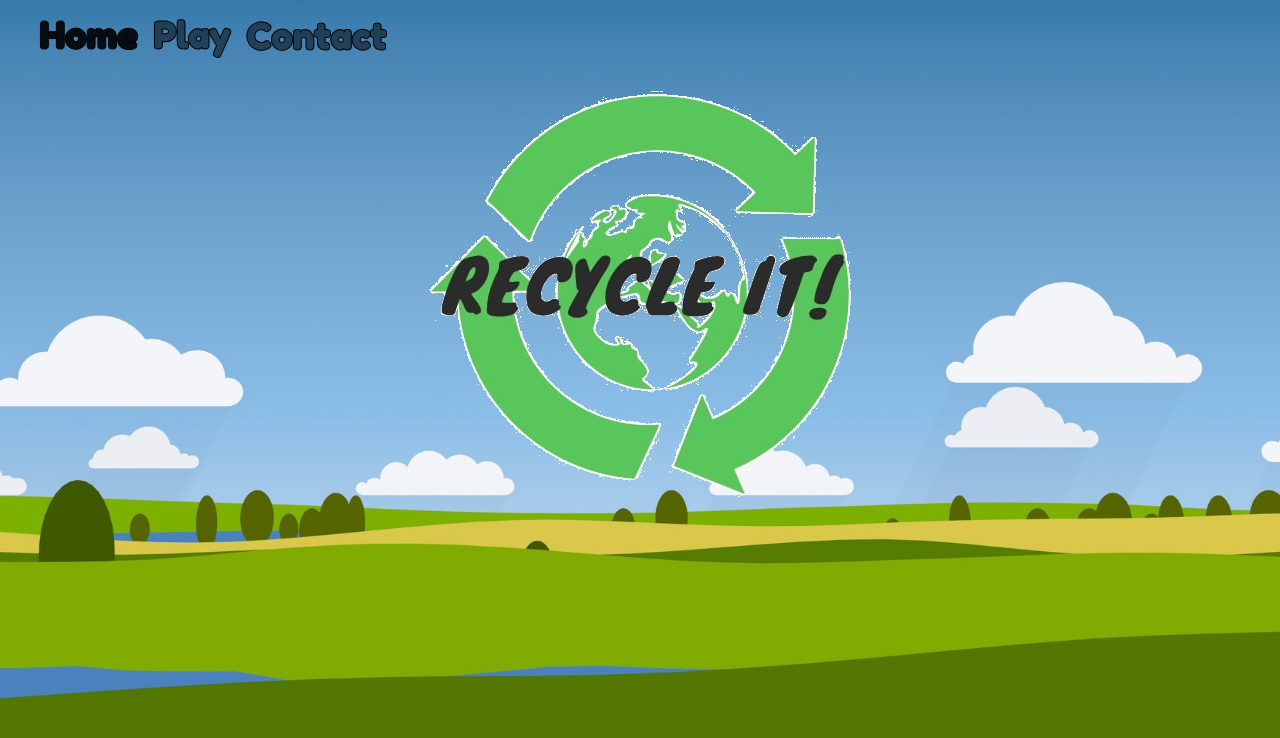
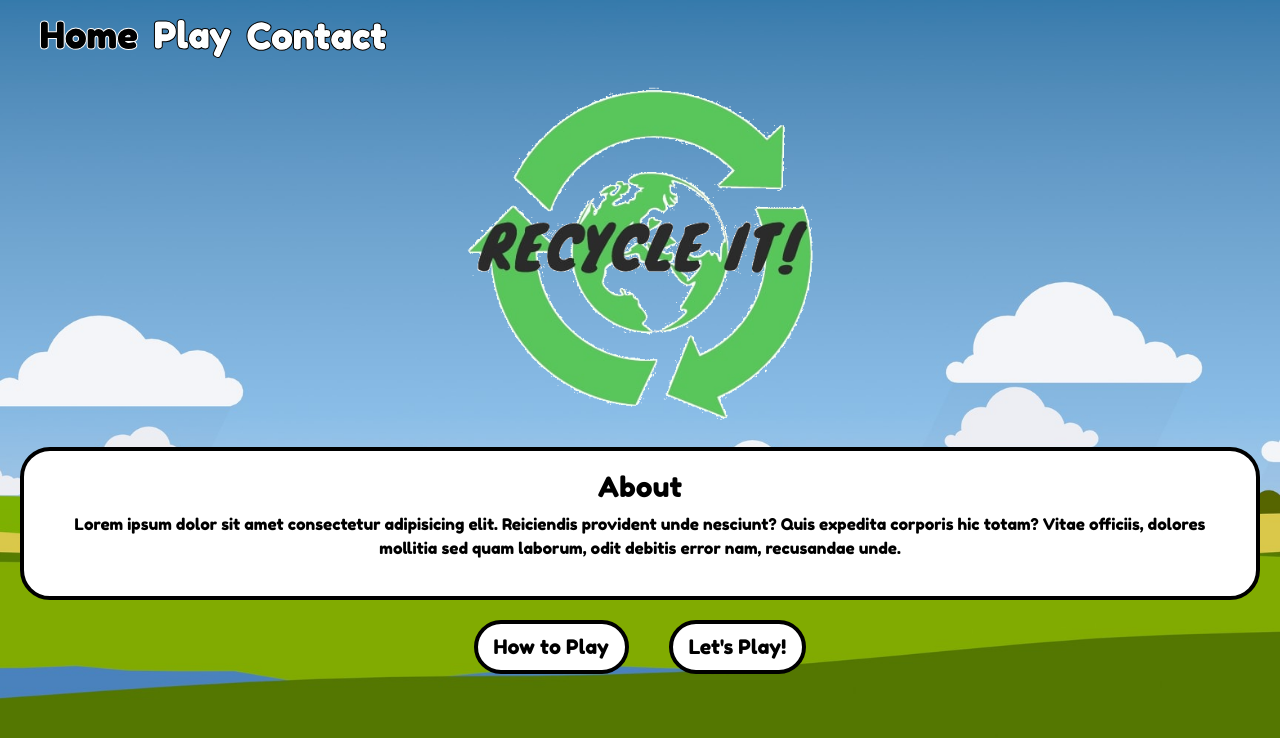
Before and after one commit to Code-Institute-Submissions/recycle-it, a plain HTML site: page index.html in a window 1280 px wide. Drawn offline with nearby package versions, Linux system fonts and the light colour scheme.

Commit message:
Added text content and navigational buttons to home page

```diff
--- a/assets/css/style.css
+++ b/assets/css/style.css
@@ -20,6 +20,31 @@
     font-family: "Fredoka One", sans-serif;
 }
 
+.navbar-light .navbar-nav .active>.nav-link, .navbar-light .navbar-nav .nav-link.active, .navbar-light .navbar-nav .nav-link.show, .navbar-light .navbar-nav .show>.nav-link {
+    color: black;
+    -webkit-text-stroke-width: 1px;
+    -webkit-text-stroke-color: white;
+}
+
+.navbar-light .navbar-nav .nav-link {
+    color: white;
+}
+
+.navbar-light .navbar-nav .nav-link:focus, .navbar-light .navbar-nav .nav-link:hover {
+    color: black;
+    -webkit-text-stroke-width: 1px;
+    -webkit-text-stroke-color: white;
+}
+
+.navbar-toggler {
+    background-color: white;
+}
+
+.navbar-light .navbar-toggler {
+    color: rgba(0,0,0,.5);
+    border: 2px solid rgba(0,0,0,.5);
+}
+
 .header-image {
     background: url("../images/header-image.jpg") no-repeat bottom right fixed;
     height: 100vh;
@@ -29,8 +54,9 @@
 
 .logo {
     display: block;
-    max-width: 40%;
+    max-width: 30%;
     height: auto;
+    margin-top: auto;
     margin-left: auto;
     margin-right: auto;
 }
@@ -39,7 +65,52 @@
 
 /*----------------------------------------------------Home/Index*/
 
+.about {
+    margin-top: 20px;
+    margin-right: 20px;
+    margin-left: 20px;
+    border-radius: 30px;
+    background: white;
+    color: black;
+    padding: 20px;
+    border: 4px solid black;
+    text-align: center;
+    font-family: "Fredoka One", sans-serif;
+}
 
+.home-buttons {
+    display: flex;
+  justify-content: center;
+  align-items: center;
+}
+
+.btn-howtoplay {
+  background-color: white;
+  border: 4px solid black;
+  border-radius: 30px;
+  font-family: "Fredoka One", sans-serif;
+  color: black;
+  margin: 20px;
+  /*position: relative;
+  top: 50%;
+  left: 50%;
+  -ms-transform: translate(-50%, -50%);
+  transform: translate(-50%, -50%);*/
+}
+
+.btn-letsplay {
+  background-color: white;
+  border: 4px solid black;
+  border-radius: 30px;
+  font-family: "Fredoka One", sans-serif;
+  color: black;
+  margin: 20px;
+  /*position: relative;
+  top: 50%;
+  left: 50%;
+  -ms-transform: translate(-50%, -50%);
+  transform: translate(-50%, -50%);*/
+}
 
 /*----------------------------------------------------Play*/
 
--- a/index.html
+++ b/index.html
@@ -31,14 +31,24 @@
       <div class="row">
         <div class="container-fluid header-image">
           <nav class="navbar navbar-expand-lg navbar-light bg-transparent">
-  <button class="navbar-toggler" type="button" data-toggle="collapse" data-target="#navbarSupportedContent" aria-controls="navbarSupportedContent" aria-expanded="false" aria-label="Toggle navigation">
+            <button
+              class="navbar-toggler"
+              type="button"
+              data-toggle="collapse"
+              data-target="#navbarSupportedContent"
+              aria-controls="navbarSupportedContent"
+              aria-expanded="false"
+              aria-label="Toggle navigation"
+            >
               <span class="navbar-toggler-icon"></span>
             </button>
 
             <div class="collapse navbar-collapse" id="navbarSupportedContent">
               <ul class="navbar-nav mr-auto">
                 <li class="nav-item active">
-        <a class="nav-link" href="index.html">Home <span class="sr-only">(current)</span></a>
+                  <a class="nav-link" href="index.html"
+                    >Home <span class="sr-only">(current)</span></a
+                  >
                 </li>
                 <li class="nav-item">
                   <a class="nav-link" href="play.html">Play</a>
@@ -49,12 +59,24 @@
               </ul>
             </div>
           </nav>
-          <!--<nav class="navbar">
-            <a class="active" href="index.html">Home</a>
-            <a href="play.html">Play</a>
-            <a href="contact.html">Contact</a>
-          </nav>-->
           <img src="../assets/images/logo2.png" class="logo" />
+          <div class="row">
+            <div class="col about">
+              <h3>About</h3>
+              <p>
+                Lorem ipsum dolor sit amet consectetur adipisicing elit.
+                Reiciendis provident unde nesciunt? Quis expedita corporis hic
+                totam? Vitae officiis, dolores mollitia sed quam laborum, odit
+                debitis error nam, recusandae unde.
+              </p>
+            </div>
+          </div>
+          <div class="row">
+          <div class="col home-buttons">
+          <button type="button" class="btn btn-link btn-lg btn-howtoplay">How to Play</button>
+          <a class="btn btn-info btn-lg btn-letsplay" href="#" role="button">Let's Play!</a>
+          </div>
+          </div>
         </div>
       </div>
     </div>
```
Lines whose indentation alone changed are shown as unchanged.
